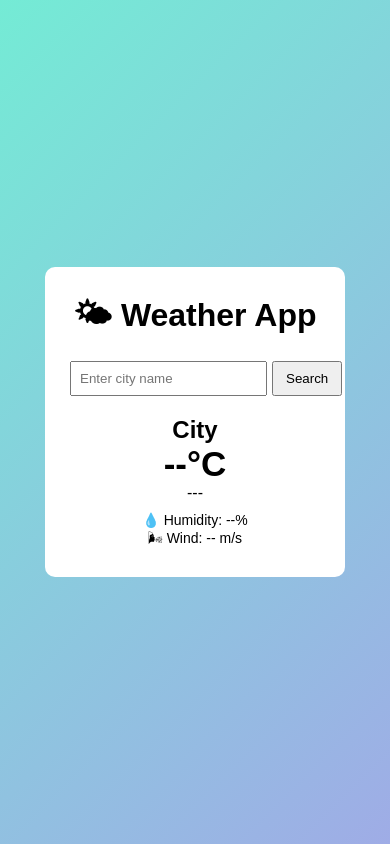
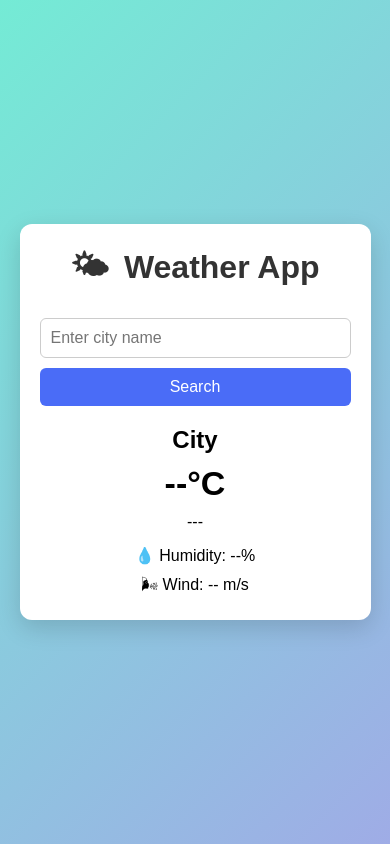
Before and after one commit to nitinpatel123/Weather_app, a plain HTML site: page index.html in a window 390 px wide. Drawn offline with Linux system fonts and the light colour scheme.

Commit message:
Improve mobile responsiveness and UI

```diff
--- a/index.html
+++ b/index.html
@@ -9,7 +9,9 @@
 <body>
 
   <div class="app">
-    <h1>🌤 Weather App</h1>
+    <!-- <h1>🌤 Weather App</h1> -->
+     <h1><span class="logo">🌤</span> Weather App</h1>
+
 
     <div class="search">
       <input type="text" id="city" placeholder="Enter city name">
--- a/style.css
+++ b/style.css
@@ -6,47 +6,96 @@
 }
 
 body {
-  height: 100vh;
+  min-height: 100vh;
+  background: linear-gradient(135deg, #74ebd5, #9face6);
   display: flex;
   justify-content: center;
   align-items: center;
-  background: linear-gradient(135deg, #74ebd5, #9face6);
 }
 
+/* Main App */
 .app {
-  background: white;
-  padding: 25px;
-  width: 300px;
+  background: #ffffff;
+  width: 90%;
+  max-width: 400px;
+  padding: 20px;
+  border-radius: 12px;
   text-align: center;
-  border-radius: 10px;
+  box-shadow: 0 8px 25px rgba(0,0,0,0.15);
 }
 
-h1 {
-  margin-bottom: 15px;
+/* Heading */
+.app h1 {
+  margin-bottom: 20px;
 }
 
+/* Search Section */
 .search {
   display: flex;
-  gap: 5px;
+  gap: 10px;
   margin-bottom: 20px;
 }
 
 .search input {
   flex: 1;
-  padding: 8px;
+  padding: 10px;
+  font-size: 16px;
+  border-radius: 6px;
+  border: 1px solid #ccc;
 }
 
 .search button {
-  padding: 8px 12px;
+  padding: 10px 15px;
+  font-size: 16px;
+  border: none;
+  border-radius: 6px;
   cursor: pointer;
+  background: #4a6cf7;
+  color: white;
+}
+
+/* Weather Info */
+.weather h2 {
+  margin-bottom: 10px;
 }
 
 .temp {
-  font-size: 35px;
+  font-size: 40px;
   font-weight: bold;
+  margin: 10px 0;
 }
 
 .details {
-  margin-top: 10px;
-  font-size: 14px;
+  display: flex;
+  justify-content: space-between;
+  margin-top: 15px;
 }
+
+/* ✅ Mobile Responsive */
+@media (max-width: 600px) {
+
+  .search {
+    flex-direction: column;
+  }
+
+  .search button {
+    width: 100%;
+  }
+
+  .temp {
+    font-size: 34px;
+  }
+
+  .details {
+    flex-direction: column;
+    gap: 8px;
+  }
+}
+.logo {
+  font-size: 32px;
+  margin-right: 6px;
+}
+
+.app h1 {
+  color: #333;
+}
```
